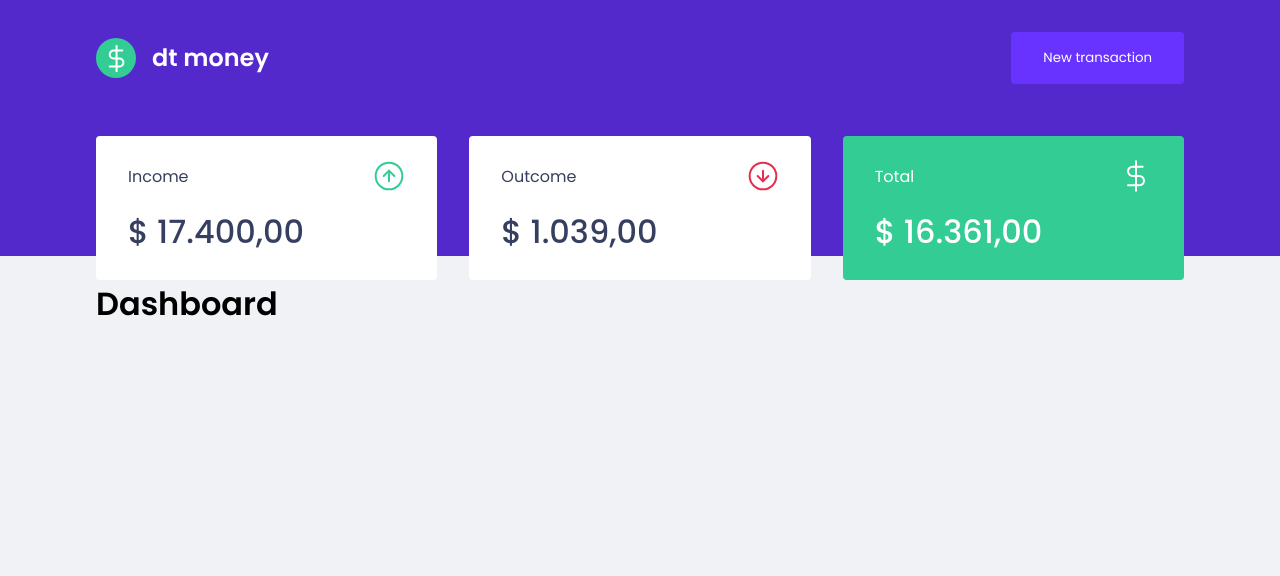
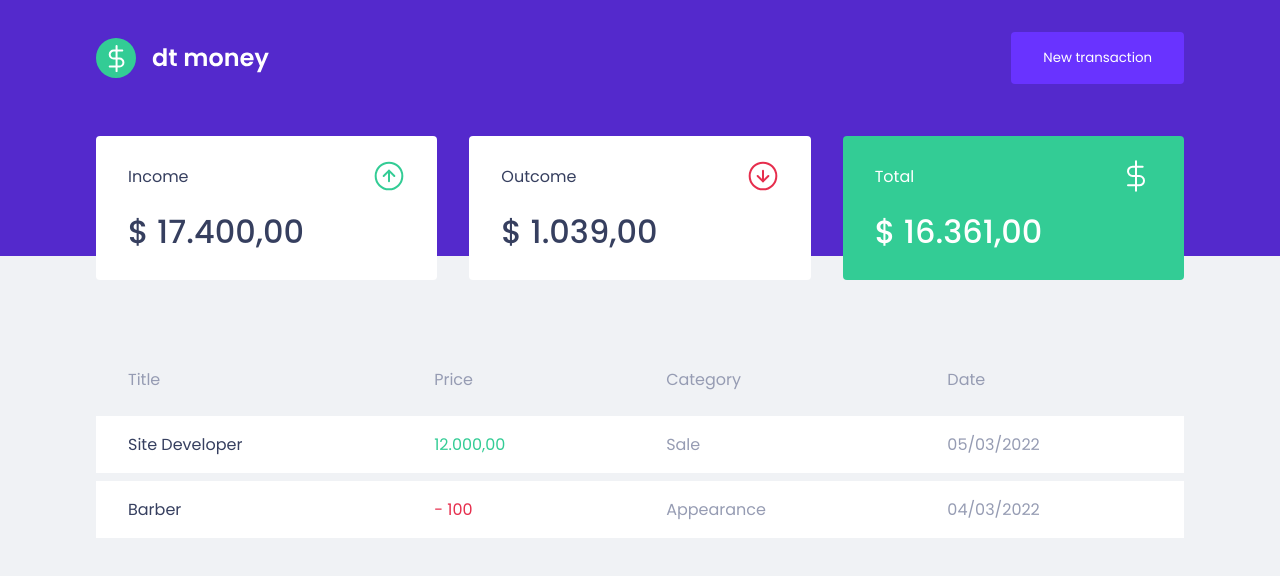
Before and after one commit to viniciusfal/dtmoney, a React (Create React App) app: page / in a window 1280 px wide. Shown: the top 576 px of the page. Built offline with nearby package versions, Linux system fonts and the light colour scheme.

Commit message:
dashboardTable

```diff
--- a/src/App.tsx
+++ b/src/App.tsx
@@ -1,13 +1,12 @@
 import { Header } from './components/Header';
 import { Dashboard } from './components/Dashboard';
 import {GlobalStyle} from './styles/global';
-
 
 export function App() {
   return (
     <>
     <Header />
-    <Dashboard />
+    <Dashboard/>
     <GlobalStyle/>
     </>
   );
--- a/src/components/Dashboard/index.tsx
+++ b/src/components/Dashboard/index.tsx
@@ -1,11 +1,12 @@
 import {Container} from './styles';
 import {Sumary} from '../Sumary';
+import { TransactionsTable } from '../TransactionsTable';
 
 export function Dashboard() {
     return(
         <Container>
             <Sumary/>
-            <h1>Dashboard</h1>
+            <TransactionsTable />
         </Container>
 
     )
--- /dev/null
+++ b/src/components/TransactionsTable/index.tsx
@@ -0,0 +1,36 @@
+import {Container} from './styles';
+
+export function TransactionsTable() {
+    return (
+        <Container>
+            <table>
+                <thead>
+                    <tr>
+                    <th>Title</th>
+                    <th>Price</th>
+                    <th>Category</th>
+                    <th>Date</th>
+                    </tr>
+                </thead>
+
+                <tbody>
+                    <tr>
+                    <td>Site Developer</td>
+                    <td className='in-money'>12.000,00</td>
+                    <td>Sale</td>
+                    <td>05/03/2022</td>
+                    </tr>
+                </tbody>
+
+                <tbody>
+                    <tr>
+                    <td>Barber</td>
+                    <td className='out-money'>- 100</td>
+                    <td>Appearance</td>
+                    <td>04/03/2022</td>
+                    </tr>
+                </tbody>
+            </table>
+        </Container>
+    )
+}
--- /dev/null
+++ b/src/components/TransactionsTable/styles.ts
@@ -0,0 +1,37 @@
+import styled from "styled-components";
+
+export const Container = styled.div`
+    margin-top: 4rem ;
+
+    table {
+        width:100% ;
+        border-spacing: 0 0.5rem;
+
+        th {
+            padding: 1rem 2rem ;
+            font-weight: 400 ;
+            color: var(--text);
+            line-height:1.5rem ;
+            text-align: left;
+        }
+
+        td{
+            padding:1rem 2rem;
+            background: var(--white);
+            color: var(--text);
+            border: 0;
+
+            &:first-child{
+                color: var(--title)
+            }
+
+            &.in-money{
+                color: var(--green);
+            }
+            &.out-money {
+                color:var(--red);
+            }
+        }
+    }
+
+`;
--- a/src/styles/global.ts
+++ b/src/styles/global.ts
@@ -30,6 +30,7 @@ export const GlobalStyle = createGlobalStyle`
     body{
         background: var(--background);
         -webkit-font-smoothing: antialiased;
+
     }
 
     body, button, textarea, input {
```
